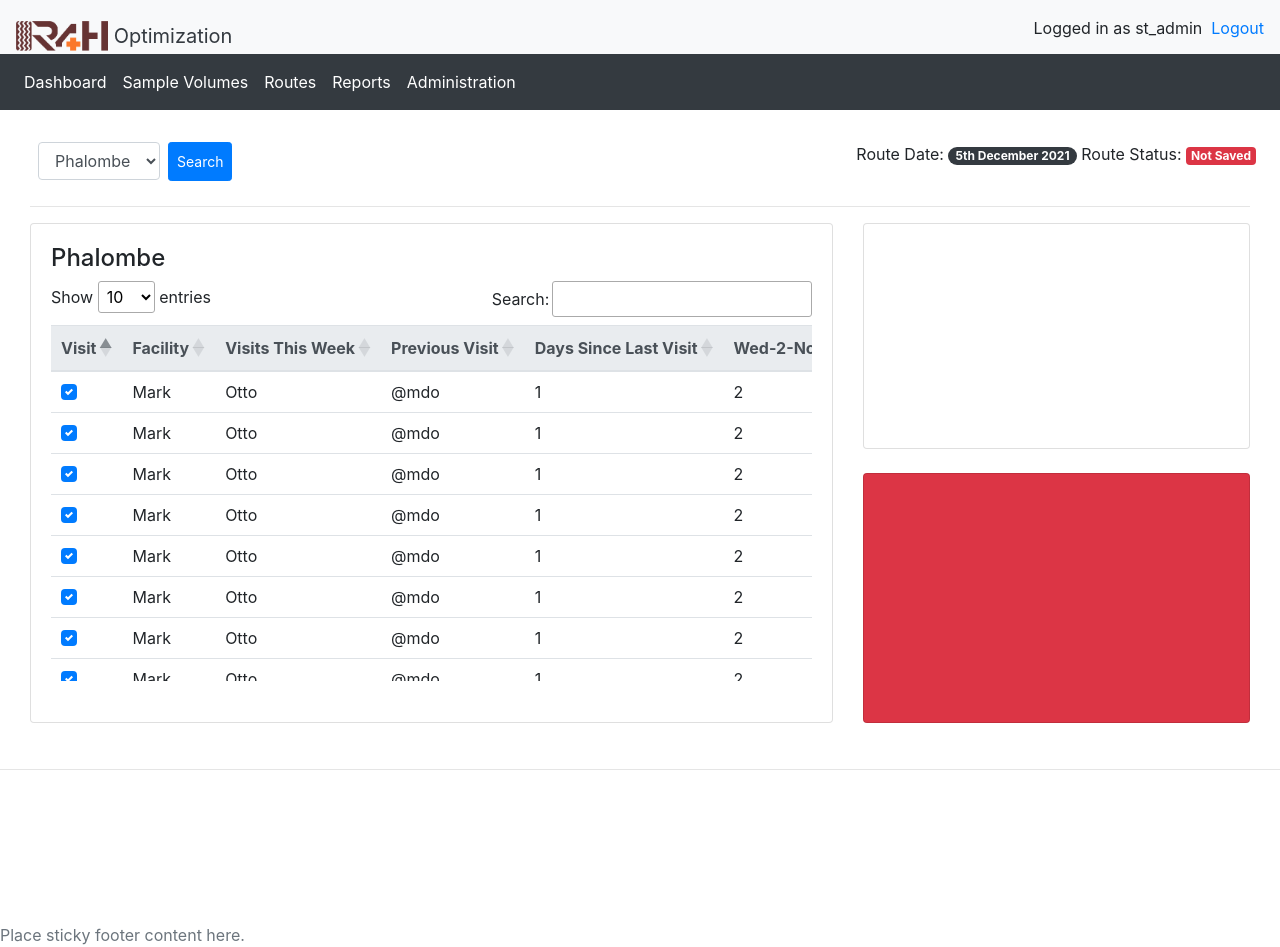
After one commit to Zweli96/st_optimization_older, a Django app: page /make_routes/ in a window 1280 px wide. The commit adds this page. Run offline with Django 3.2, Linux system fonts and the light colour scheme; a user stored in the database is signed in; lists and menus that the app fills with data are empty; some libraries are stand-ins or nearby versions.

Commit message:
route data table design complete

```diff
--- a/st_optimization/sample_volumes/templates/sample_volumes/main.html
+++ b/st_optimization/sample_volumes/templates/sample_volumes/main.html
@@ -21,7 +21,7 @@
     <link
       rel="stylesheet"
       type="text/css"
-      href="https://cdn.datatables.net/v/bs4/dt-1.11.3/datatables.min.css"
+      href="https://cdn.datatables.net/v/bs4/dt-1.11.3/fc-4.0.1/datatables.min.css"
     />
   </head>
   <body>
@@ -67,10 +67,14 @@
       type="text/javascript"
       src="https://cdn.datatables.net/v/bs4/dt-1.11.3/datatables.min.js"
     ></script>
-    <script>
-      $(document).ready(function () {
-        $("#data_table").DataTable();
-      });
-    </script>
+    <script
+      type="text/javascript"
+      src="https://cdn.datatables.net/fixedcolumns/4.0.1/js/dataTables.fixedColumns.min.js"
+    ></script>
+    <script
+      type="text/javascript"
+      src="https://cdn.datatables.net/fixedheader/3.2.0/js/dataTables.fixedHeader.min.js"
+    ></script>
+    <script src="{% static 'js/main.js' %}"></script>
   </body>
 </html>
--- /dev/null
+++ b/st_optimization/sample_volumes/templates/sample_volumes/make_routes.html
@@ -0,0 +1,395 @@
+{% extends 'sample_volumes/main.html' %} {% block content %}
+<div class="row">
+  <div class="col-md-8">
+    <form action="" class="form-inline">
+      <div class="form-group py-2 px-2">
+        <label for="districtList" class="sr-only">Select District</label>
+        <select class="form-control" id="districtList">
+          <option>Phalombe</option>
+          <option>Salima</option>
+          <option>Rumphi</option>
+        </select>
+      </div>
+      <button type="submit" class="btn btn-sm btn-primary py-2 px-2">
+        Search
+      </button>
+    </form>
+  </div>
+  <div class="col-md-4">
+    <div class="row py-2 px-2">
+      <p>
+        Route Date:
+        <span class="badge badge-pill badge-dark">5th December 2021</span>
+      </p>
+      &nbsp;
+      <p>Route Status: <span class="badge badge-danger">Not Saved</span></p>
+    </div>
+  </div>
+</div>
+<hr />
+<div class="row">
+  <div class="col-md-8">
+    <div class="card card-inverse card-primary" style="height: 500px">
+      <div class="card-body">
+        <h4 class="card-description">Phalombe</h4>
+        <div style="height: 400px; overflow-y: scroll; overflow-x: hidden">
+          <table class="table table-sm" id="data_table_routes">
+            <thead class="thead-light">
+              <tr>
+                <th scope="col">Visit</th>
+                <th scope="col">Facility</th>
+                <th scope="col">Visits This Week</th>
+                <th scope="col">Previous Visit</th>
+                <th scope="col">Days Since Last Visit</th>
+                <th scope="col">Wed-2-Nov</th>
+                <th scope="col">Thurs-3-Nov</th>
+                <th scope="col">Fri-4-Nov</th>
+                <th scope="col">Sat-5-Nov</th>
+                <th scope="col">Sun-6-Nov</th>
+                <th scope="col">Mon-7-Nov</th>
+                <th scope="col">Tue-8-Nov</th>
+              </tr>
+            </thead>
+            <tbody>
+              <tr>
+                <td>
+                  <div class="custom-control custom-checkbox">
+                    <input
+                      type="checkbox"
+                      class="custom-control-input"
+                      id="customCheck1"
+                      checked
+                    />
+                    <label
+                      class="custom-control-label"
+                      for="customCheck1"
+                    ></label>
+                  </div>
+                </td>
+                <td>Mark</td>
+                <td>Otto</td>
+                <td>@mdo</td>
+                <td>1</td>
+                <td>2</td>
+                <td>3</td>
+                <td>4</td>
+                <td>5</td>
+                <td>6</td>
+                <td>7</td>
+                <td>8</td>
+              </tr>
+              <tr>
+                <td>
+                  <div class="custom-control custom-checkbox">
+                    <input
+                      type="checkbox"
+                      class="custom-control-input"
+                      id="customCheck1"
+                      checked
+                    />
+                    <label
+                      class="custom-control-label"
+                      for="customCheck1"
+                    ></label>
+                  </div>
+                </td>
+                <td>Mark</td>
+                <td>Otto</td>
+                <td>@mdo</td>
+                <td>1</td>
+                <td>2</td>
+                <td>3</td>
+                <td>4</td>
+                <td>5</td>
+                <td>6</td>
+                <td>7</td>
+                <td>8</td>
+              </tr>
+              <tr>
+                <td>
+                  <div class="custom-control custom-checkbox">
+                    <input
+                      type="checkbox"
+                      class="custom-control-input"
+                      id="customCheck1"
+                      checked
+                    />
+                    <label
+                      class="custom-control-label"
+                      for="customCheck1"
+                    ></label>
+                  </div>
+                </td>
+                <td>Mark</td>
+                <td>Otto</td>
+                <td>@mdo</td>
+                <td>1</td>
+                <td>2</td>
+                <td>3</td>
+                <td>4</td>
+                <td>5</td>
+                <td>6</td>
+                <td>7</td>
+                <td>8</td>
+              </tr>
+              <tr>
+                <td>
+                  <div class="custom-control custom-checkbox">
+                    <input
+                      type="checkbox"
+                      class="custom-control-input"
+                      id="customCheck1"
+                      checked
+                    />
+                    <label
+                      class="custom-control-label"
+                      for="customCheck1"
+                    ></label>
+                  </div>
+                </td>
+                <td>Mark</td>
+                <td>Otto</td>
+                <td>@mdo</td>
+                <td>1</td>
+                <td>2</td>
+                <td>3</td>
+                <td>4</td>
+                <td>5</td>
+                <td>6</td>
+                <td>7</td>
+                <td>8</td>
+              </tr>
+              <tr>
+                <td>
+                  <div class="custom-control custom-checkbox">
+                    <input
+                      type="checkbox"
+                      class="custom-control-input"
+                      id="customCheck1"
+                      checked
+                    />
+                    <label
+                      class="custom-control-label"
+                      for="customCheck1"
+                    ></label>
+                  </div>
+                </td>
+                <td>Mark</td>
+                <td>Otto</td>
+                <td>@mdo</td>
+                <td>1</td>
+                <td>2</td>
+                <td>3</td>
+                <td>4</td>
+                <td>5</td>
+                <td>6</td>
+                <td>7</td>
+                <td>8</td>
+              </tr>
+              <tr>
+                <td>
+                  <div class="custom-control custom-checkbox">
+                    <input
+                      type="checkbox"
+                      class="custom-control-input"
+                      id="customCheck1"
+                      checked
+                    />
+                    <label
+                      class="custom-control-label"
+                      for="customCheck1"
+                    ></label>
+                  </div>
+                </td>
+                <td>Mark</td>
+                <td>Otto</td>
+                <td>@mdo</td>
+                <td>1</td>
+                <td>2</td>
+                <td>3</td>
+                <td>4</td>
+                <td>5</td>
+                <td>6</td>
+                <td>7</td>
+                <td>8</td>
+              </tr>
+              <tr>
+                <td>
+                  <div class="custom-control custom-checkbox">
+                    <input
+                      type="checkbox"
+                      class="custom-control-input"
+                      id="customCheck1"
+                      checked
+                    />
+                    <label
+                      class="custom-control-label"
+                      for="customCheck1"
+                    ></label>
+                  </div>
+                </td>
+                <td>Mark</td>
+                <td>Otto</td>
+                <td>@mdo</td>
+                <td>1</td>
+                <td>2</td>
+                <td>3</td>
+                <td>4</td>
+                <td>5</td>
+                <td>6</td>
+                <td>7</td>
+                <td>8</td>
+              </tr>
+              <tr>
+                <td>
+                  <div class="custom-control custom-checkbox">
+                    <input
+                      type="checkbox"
+                      class="custom-control-input"
+                      id="customCheck1"
+                      checked
+                    />
+                    <label
+                      class="custom-control-label"
+                      for="customCheck1"
+                    ></label>
+                  </div>
+                </td>
+                <td>Mark</td>
+                <td>Otto</td>
+                <td>@mdo</td>
+                <td>1</td>
+                <td>2</td>
+                <td>3</td>
+                <td>4</td>
+                <td>5</td>
+                <td>6</td>
+                <td>7</td>
+                <td>8</td>
+              </tr>
+              <tr>
+                <td>
+                  <div class="custom-control custom-checkbox">
+                    <input
+                      type="checkbox"
+                      class="custom-control-input"
+                      id="customCheck1"
+                      checked
+                    />
+                    <label
+                      class="custom-control-label"
+                      for="customCheck1"
+                    ></label>
+                  </div>
+                </td>
+                <td>Mark</td>
+                <td>Otto</td>
+                <td>@mdo</td>
+                <td>1</td>
+                <td>2</td>
+                <td>3</td>
+                <td>4</td>
+                <td>5</td>
+                <td>6</td>
+                <td>7</td>
+                <td>8</td>
+              </tr>
+              <tr>
+                <td>
+                  <div class="custom-control custom-checkbox">
+                    <input
+                      type="checkbox"
+                      class="custom-control-input"
+                      id="customCheck1"
+                      checked
+                    />
+                    <label
+                      class="custom-control-label"
+                      for="customCheck1"
+                    ></label>
+                  </div>
+                </td>
+                <td>Mark</td>
+                <td>Otto</td>
+                <td>@mdo</td>
+                <td>1</td>
+                <td>2</td>
+                <td>3</td>
+                <td>4</td>
+                <td>5</td>
+                <td>6</td>
+                <td>7</td>
+                <td>8</td>
+              </tr>
+              <tr>
+                <td>
+                  <div class="custom-control custom-checkbox">
+                    <input
+                      type="checkbox"
+                      class="custom-control-input"
+                      id="customCheck1"
+                      checked
+                    />
+                    <label
+                      class="custom-control-label"
+                      for="customCheck1"
+                    ></label>
+                  </div>
+                </td>
+                <td>Mark</td>
+                <td>Otto</td>
+                <td>@mdo</td>
+                <td>1</td>
+                <td>2</td>
+                <td>3</td>
+                <td>4</td>
+                <td>5</td>
+                <td>6</td>
+                <td>7</td>
+                <td>8</td>
+              </tr>
+              <tr>
+                <td>
+                  <div class="custom-control custom-checkbox">
+                    <input
+                      type="checkbox"
+                      class="custom-control-input"
+                      id="customCheck1"
+                      checked
+                    />
+                    <label
+                      class="custom-control-label"
+                      for="customCheck1"
+                    ></label>
+                  </div>
+                </td>
+                <td>Mark</td>
+                <td>Otto</td>
+                <td>@mdo</td>
+                <td>1</td>
+                <td>2</td>
+                <td>3</td>
+                <td>4</td>
+                <td>5</td>
+                <td>6</td>
+                <td>7</td>
+                <td>8</td>
+              </tr>
+            </tbody>
+          </table>
+        </div>
+      </div>
+    </div>
+  </div>
+  <div class="col-md-4">
+    <div class="row h-100">
+      <div class="col-md-12 h-50 pb-4">
+        <div class="card card-inverse card-success h-100"></div>
+      </div>
+      <div class="col-md-12 h-50">
+        <div class="card card-inverse bg-danger h-100"></div>
+      </div>
+    </div>
+  </div>
+</div>
+{% endblock content%}
--- a/st_optimization/sample_volumes/templates/sample_volumes/navbar.html
+++ b/st_optimization/sample_volumes/templates/sample_volumes/navbar.html
@@ -39,8 +39,28 @@
         <li class="nav-item">
           <a class="nav-link" href="#">Sample Volumes</a>
         </li>
-        <li class="nav-item">
-          <a class="nav-link" href="#">Routes</a>
+        <li class="nav-item dropdown">
+          <a
+            class="nav-link"
+            href="#"
+            id="navbarDropdownMenuLink"
+            data-toggle="dropdown"
+            aria-haspopup="true"
+            aria-expanded="false"
+          >
+            Routes
+          </a>
+          <div class="dropdown-menu" aria-labelledby="navbarDropdownMenuLink">
+            <a class="dropdown-item" href="{% url 'make_routes' %}"
+              >Make Routes</a
+            >
+            <a class="dropdown-item" href="{% url 'facilities' %}"
+              >View Routes</a
+            >
+            <a class="dropdown-item" href="{% url 'health_workers' %}"
+              >Saved Routes</a
+            >
+          </div>
         </li>
         <li class="nav-item">
           <a class="nav-link" href="#">Reports</a>
--- a/st_optimization/sample_volumes/urls.py
+++ b/st_optimization/sample_volumes/urls.py
@@ -7,25 +7,27 @@ urlpatterns = [
     path('register/', views.registerUser, name="register"),
     path('volumes/', views.dashboard, name="home"),
     path('volumes/<str:pk>/', views.dashboard, name="home"),
-    path('health_workers/', views.health_workers, name="health_workers"),
+    path('sample_volumes/', views.sample_volumes, name="sample_volumes"),
     path('couriers/', views.couriers, name="couriers"),
-    path('sample_volumes/', views.sample_volumes, name="sample_volumes"),
-    path('facilities/', views.facilities, name="facilities"),
     path('districts/', views.districts, name="districts"),
     path('create_district/', views.createDistrict, name="create_district"),
     path('update_district/<str:pk>/',
          views.updateDistrict, name="update_district"),
     path('delete_district/<str:pk>/',
          views.deleteDistrict, name="delete_district"),
+    path('facilities/', views.facilities, name="facilities"),
     path('create_facility/', views.createFacility, name="create_facility"),
     path('update_facility/<str:pk>/',
          views.updateFacility, name="update_facility"),
     path('delete_facility/<str:pk>/',
          views.deleteFacility, name="delete_facility"),
+    path('health_workers/', views.health_workers, name="health_workers"),
     path('create_health_worker/', views.createHealth_Worker,
          name="create_health_worker"),
     path('update_health_worker/<str:pk>/',
          views.updateHealth_Worker, name="update_health_worker"),
     path('delete_health_worker/<str:pk>/',
          views.deleteHealth_Worker, name="delete_health_worker"),
+    path('make_routes/', views.makeRoutes, name="make_routes"),
+
 ]
--- a/st_optimization/sample_volumes/views.py
+++ b/st_optimization/sample_volumes/views.py
@@ -106,7 +106,7 @@ def createDistrict(request):
         form = DistrictForm(request.POST)
         if form.is_valid():
             form.save()
-            return redirect('/')
+            return redirect('home')
 
     return render(request, 'sample_volumes/district_form.html', context)
 
@@ -120,7 +120,7 @@ def updateDistrict(request, pk):
         form = DistrictForm(request.POST, instance=district)
         if form.is_valid():
             form.save()
-            return redirect('/')
+            return redirect('home')
 
     context = {'form': form}
     return render(request, 'sample_volumes/district_form.html', context)
@@ -130,7 +130,7 @@ def deleteDistrict(request, pk):
     district = District.objects.get(id=pk)
     if request.method == "POST":
         district.delete()
-        return redirect('/')
+        return redirect('home')
     context = {'item': district}
     return render(request, 'sample_volumes/delete.html', context)
 
@@ -144,7 +144,7 @@ def createFacility(request):
         form = FacilityForm(request.POST)
         if form.is_valid():
             form.save()
-            return redirect('/')
+            return redirect('home')
 
     return render(request, 'sample_volumes/facility_form.html', context)
 
@@ -158,7 +158,7 @@ def updateFacility(request, pk):
         form = FacilityForm(request.POST, instance=facility)
         if form.is_valid():
             form.save()
-            return redirect('/')
+            return redirect('home')
 
     context = {'form': form}
     return render(request, 'sample_volumes/facility_form.html', context)
@@ -168,7 +168,7 @@ def deleteFacility(request, pk):
     facility = Facility.objects.get(id=pk)
     if request.method == "POST":
         facility.delete()
-        return redirect('/')
+        return redirect('home')
     context = {'item': facility}
     return render(request, 'sample_volumes/delete.html', context)
 
@@ -182,7 +182,7 @@ def createHealth_Worker(request):
         form = Health_WorkerForm(request.POST)
         if form.is_valid():
             form.save()
-            return redirect('/')
+            return redirect('home')
 
     return render(request, 'sample_volumes/health_worker_form.html', context)
 
@@ -196,7 +196,7 @@ def updateHealth_Worker(request, pk):
         form = Health_WorkerForm(request.POST, instance=health_worker)
         if form.is_valid():
             form.save()
-            return redirect('/')
+            return redirect('home')
 
     context = {'form': form}
     return render(request, 'sample_volumes/health_worker_form.html', context)
@@ -206,6 +206,11 @@ def deleteHealth_Worker(request, pk):
     health_worker = Health_Worker.objects.get(id=pk)
     if request.method == "POST":
         health_worker.delete()
-        return redirect('/')
+        return redirect('home')
     context = {'item': health_worker}
     return render(request, 'sample_volumes/delete.html', context)
+
+
+def makeRoutes(request, pk=""):
+    context = {}
+    return render(request, 'sample_volumes/make_routes.html')
--- a/st_optimization/static/css/main.css
+++ b/st_optimization/static/css/main.css
@@ -22,3 +22,13 @@
     color: grey !important;
   }
 }
+
+.scrollable-routes {
+  overflow-y: auto;
+  max-height: 400px;
+}
+
+#data_table_routes th,
+td {
+  white-space: nowrap;
+}
--- /dev/null
+++ b/st_optimization/static/js/main.js
@@ -0,0 +1,16 @@
+$(document).ready(function () {
+  $("#data_table").DataTable();
+});
+
+$(document).ready(function () {
+  $("#data_table_routes").DataTable({
+    scrollX: true,
+    scrollCollapse: true,
+    // fixedHeader: true,
+    fixedColumns: {
+      left: 2,
+    },
+  });
+});
+
+$("#data_table_routes").css("overflow", "unset");
```
Also changed, not shown: st_optimization/st_optimization/middleware.py (+23 -0 lines), st_optimization/st_optimization/settings.py (+8 -0 lines).
